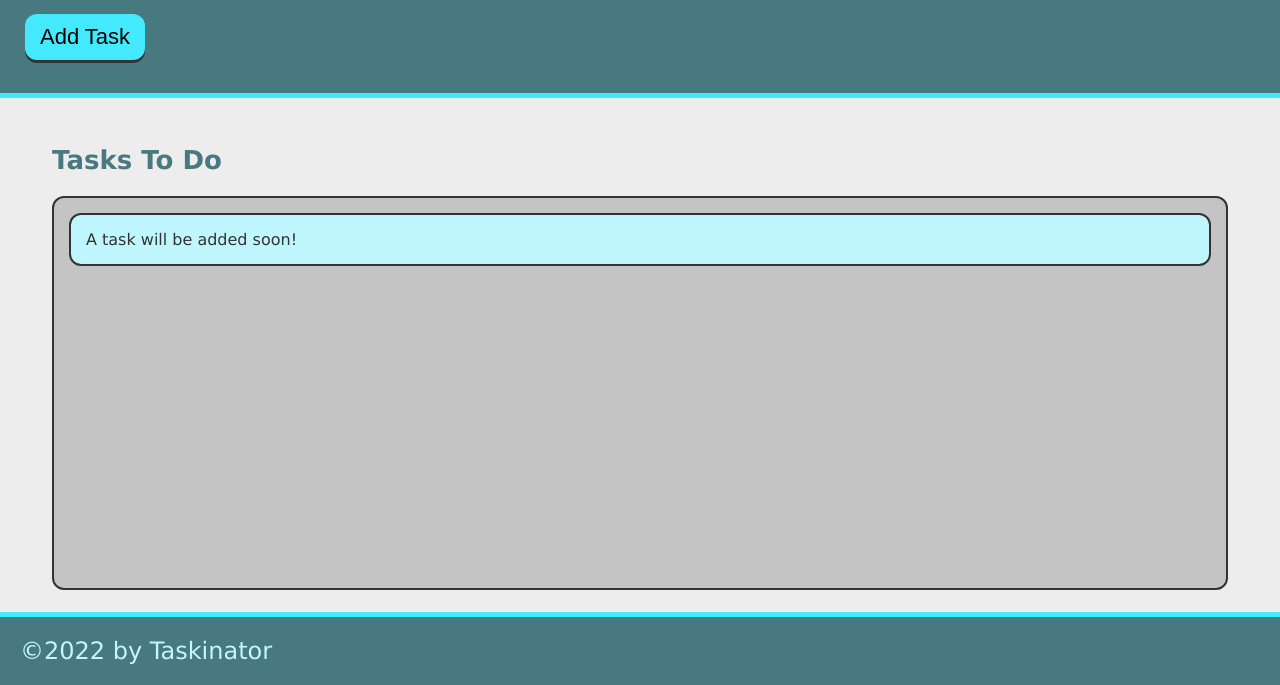
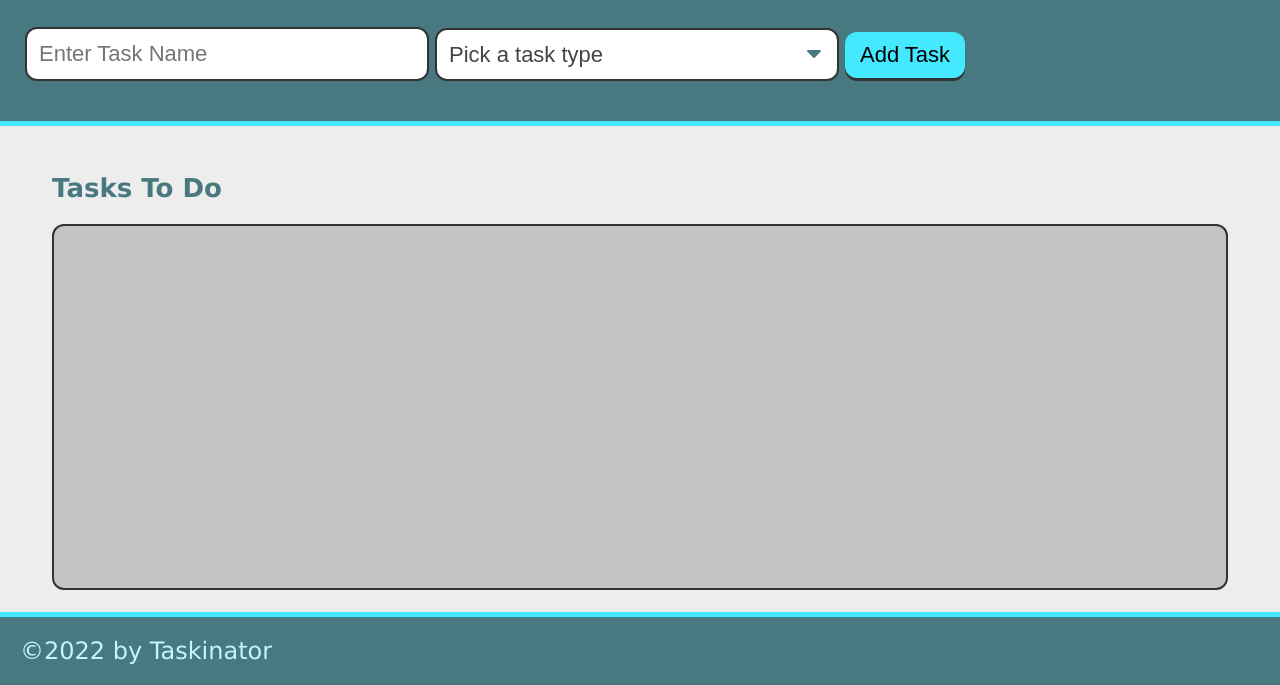
Before and after one commit to Leman102/taskinator, a plain HTML site: page index.html in a window 1280 px wide. Shown: the part 115-800 px from the top of the page. Drawn offline with Linux system fonts and the light colour scheme.

Commit message:
add form

```diff
--- a/index.html
+++ b/index.html
@@ -13,16 +13,35 @@
     <header>
         <h1 class="page-title">Taskinator</h1>
         <p>Click the button below to add a new task!</p>
-        <button class="btn" id="save-task">Add Task</button>
+
+        <form id="task-form">
+            <div class="form-group">
+                <input type="text" name="task-name" placeholder="Enter Task Name" />
+            </div>
+
+            <div class="form-group">
+                <!-- Add Dropdown -->
+                <select name="task-type" class="select-dropdown">
+                    <option value="" disabled selected>Pick a task type</option>
+                    <option value="Print">Print</option>
+                    <option value="Web">Web</option>
+                    <option value="Mobile">Mobile</option>
+                </select>
+            </div>
+
+            <div class="form-group">
+                <button class="btn" id="save-task" type="submit">Add Task</button>
+            </div>
+        </form>
+
+
     </header>
 
     <main class="page-content">
 
         <section class="task-list-wrapper">
             <h2 class="list-title">Tasks To Do</h2>
-            <ul class="task-list" id="tasks-to-do">
-                <li class="task-item">A task will be added soon!</li>
-            </ul>
+            <ul class="task-list" id="tasks-to-do"></ul>
         </section>
 
     </main>
```
